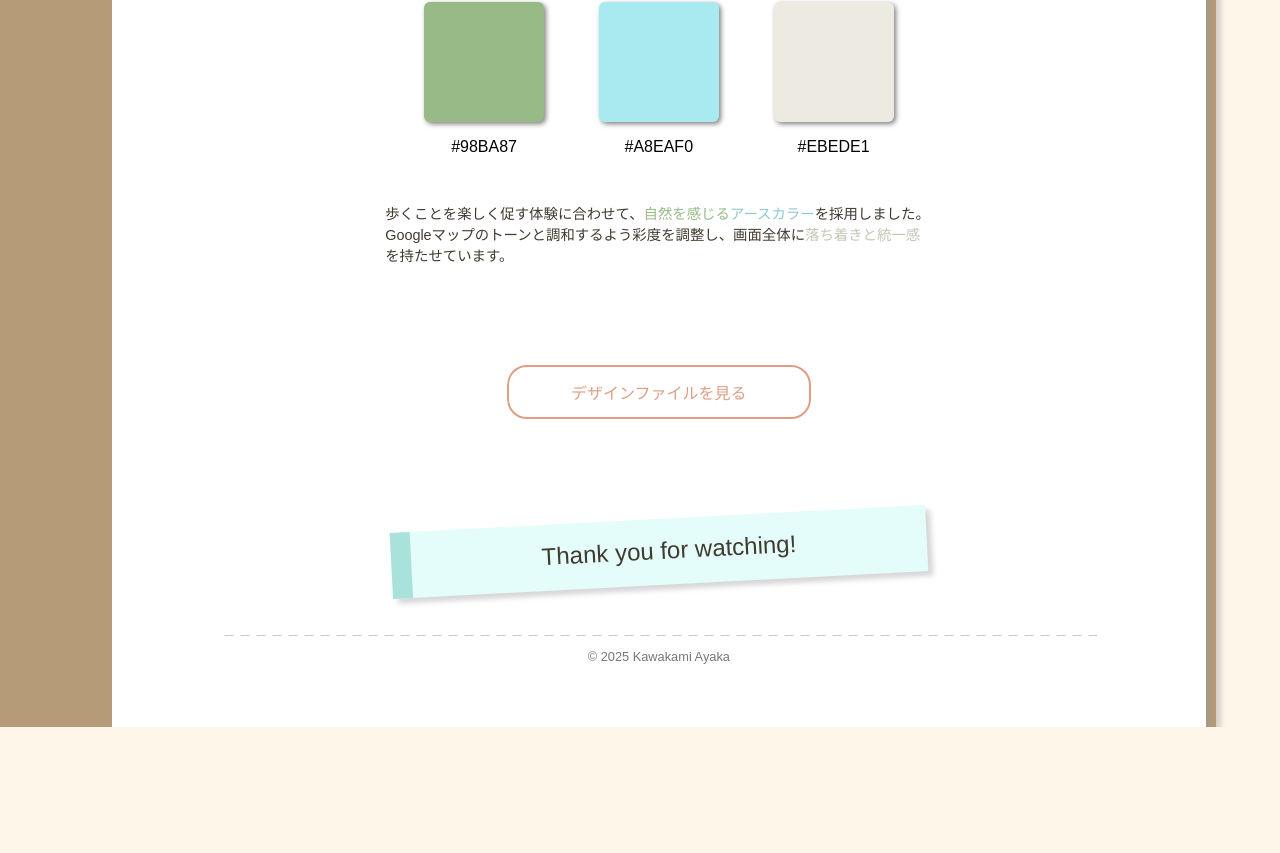
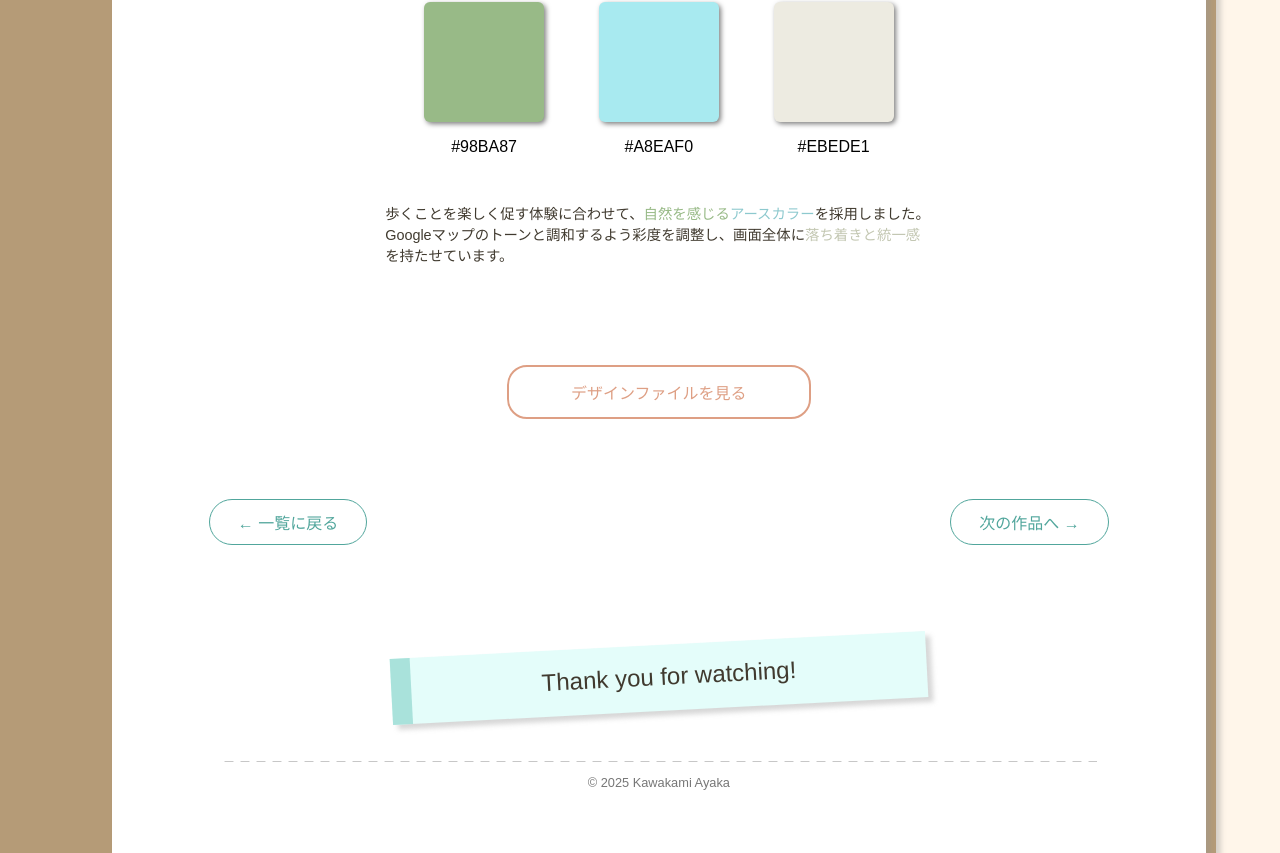
Before and after one commit to KawakamiAyaka/portfolio-ver.3, a Next.js app: page /Rihlar in a window 1280 px wide. Shown: the part 2839-3692 px from the top of the page. Before the commit the page ends 3566 px from the top, so only its background shows below. Built offline with nearby package versions, Linux system fonts and the light colour scheme; a web font is replaced by a local one.

Commit message:
一覧へ戻るページと次の作品へのボタン追加

```diff
--- a/src/app/Hunter/page.tsx
+++ b/src/app/Hunter/page.tsx
@@ -1,9 +1,9 @@
 import Header from "@/components/Header";
 import BackToTop from "@/components/BackToTop";
-import Heading from "@/components/Heading";
 import Footer from "@/components/Footer";
 import Works from "@/components/Works";
 import More from "@/components/More";
+import Lead from "@/components/Lead";
 import Link from "next/link";
 import styles from "./page.module.css";
 import Image from "next/image";
@@ -95,7 +95,7 @@ export default function WorksTemplate() {
                     <Link href="https://monosiri-hunter.vercel.app/" className={styles.MoreWork}>
                         Webサイトを見る
                     </Link>
-
+                    <Lead nextLink="/Rihlar" />
                     <Footer />
                 </div>
             </div>
--- a/src/app/Learnest/page.tsx
+++ b/src/app/Learnest/page.tsx
@@ -1,9 +1,9 @@
 import Header from "@/components/Header";
 import BackToTop from "@/components/BackToTop";
-import Heading from "@/components/Heading";
 import Footer from "@/components/Footer";
 import Works from "@/components/Works";
 import More from "@/components/More";
+import Lead from "@/components/Lead";
 import Link from "next/link";
 import styles from "./page.module.css";
 import Image from "next/image";
@@ -101,7 +101,7 @@ export default function WorksTemplate() {
                     <Link href="https://learnest-lake.vercel.app/" className={styles.MoreWork}>
                         Webサイトを見る
                     </Link>
-
+                    <Lead nextLink="/Hunter" />
                     <Footer />
                 </div>
             </div>
--- a/src/app/Reitime/page.tsx
+++ b/src/app/Reitime/page.tsx
@@ -1,10 +1,9 @@
 import Header from "@/components/Header";
 import BackToTop from "@/components/BackToTop";
-import Heading from "@/components/Heading";
 import Footer from "@/components/Footer";
 import Works from "@/components/Works";
 import More from "@/components/More";
-import Logo from "@/components/Logo";
+import Lead from "@/components/Lead";
 import styles from "./page.module.css";
 import Image from "next/image";
 import Link from "next/link";
@@ -89,6 +88,7 @@ export default function WorksTemplate() {
                     <Link href="https://teamapp-three.vercel.app/" className={styles.MoreWork}>
                         Webサイトを見る
                     </Link>
+                    <Lead nextLink="/Learnest" />
                     <Footer />
                 </div>
             </div>
--- a/src/app/Rihlar/page.tsx
+++ b/src/app/Rihlar/page.tsx
@@ -1,9 +1,9 @@
 import Header from "@/components/Header";
 import BackToTop from "@/components/BackToTop";
-import Heading from "@/components/Heading";
 import Footer from "@/components/Footer";
 import Works from "@/components/Works";
 import More from "@/components/More";
+import Lead from "@/components/Lead";
 import Link from "next/link";
 import styles from "./page.module.css";
 import Image from "next/image";
@@ -107,6 +107,8 @@ export default function WorksTemplate() {
                     >
                         デザインファイルを見る
                     </Link>
+                    <Lead nextLink="/Wkwk" />
+
                     <Footer />
                 </div>
             </div>
--- a/src/app/Wkwk/page.tsx
+++ b/src/app/Wkwk/page.tsx
@@ -1,9 +1,9 @@
 import Header from "@/components/Header";
 import BackToTop from "@/components/BackToTop";
-import Heading from "@/components/Heading";
 import Footer from "@/components/Footer";
 import Works from "@/components/Works";
 import More from "@/components/More";
+import Lead from "@/components/Lead";
 import Link from "next/link";
 import styles from "./page.module.css";
 import Image from "next/image";
@@ -101,6 +101,7 @@ export default function WorksTemplate() {
                     >
                         デザインファイルを見る
                     </Link>
+                    <Lead nextLink="/Reitime" />
                     <Footer />
                 </div>
             </div>
--- /dev/null
+++ b/src/components/Lead.module.css
@@ -0,0 +1,27 @@
+.LeadContainer {
+    display: flex;
+    justify-content: space-between;
+    align-items: center;
+    margin: 80px auto;
+    max-width: 900px;
+    padding: 0 20px;
+}
+
+.BackButton,
+.NextButton {
+    display: inline-block;
+    padding: 10px 28px;
+    border: 1.5px solid #51a69c;
+    border-radius: 30px;
+    font-size: 1rem;
+    color: #51a69c;
+    text-decoration: none;
+    transition: all 0.3s ease;
+}
+
+.BackButton:hover,
+.NextButton:hover {
+    background-color: #51a69c;
+    color: #fff;
+    transform: translateY(-2px);
+}
--- /dev/null
+++ b/src/components/Lead.tsx
@@ -0,0 +1,21 @@
+"use client";
+import Link from "next/link";
+import styles from "./Lead.module.css";
+
+type Props = {
+    nextLink: string; // 次の作品へのリンク
+};
+
+export default function Lead({ nextLink }: Props) {
+    return (
+        <div className={styles.LeadContainer}>
+            <Link href="/works" className={styles.BackButton}>
+                ← 一覧に戻る
+            </Link>
+
+            <Link href={nextLink} className={styles.NextButton}>
+                次の作品へ →
+            </Link>
+        </div>
+    );
+}
```
